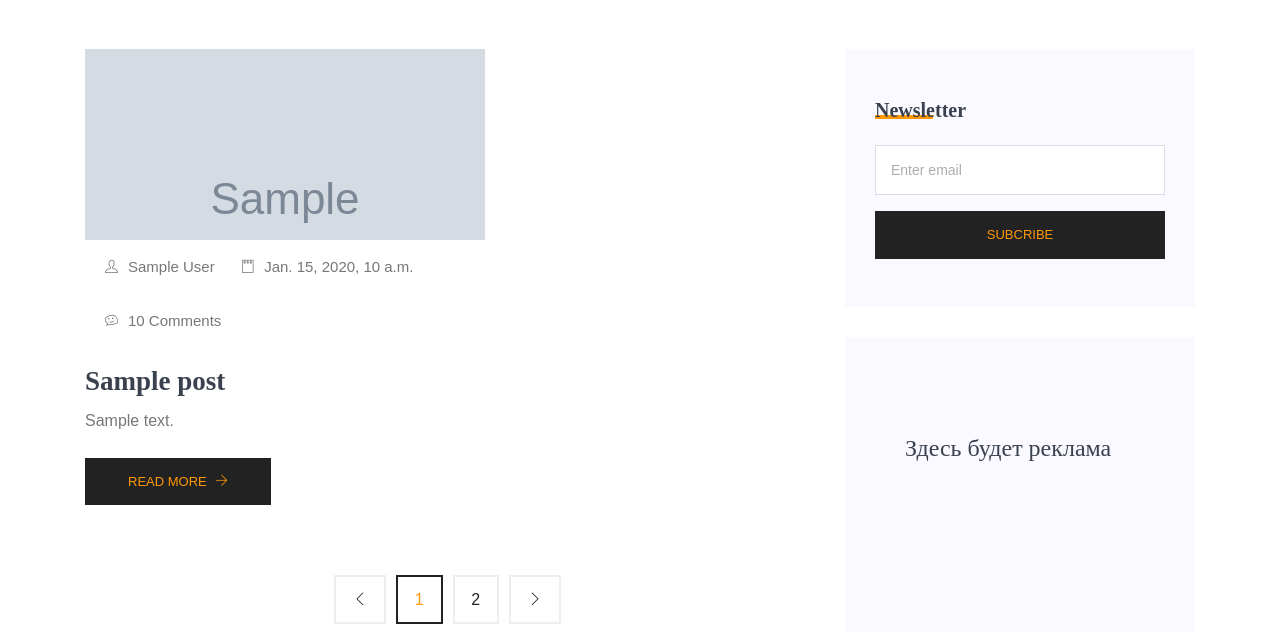
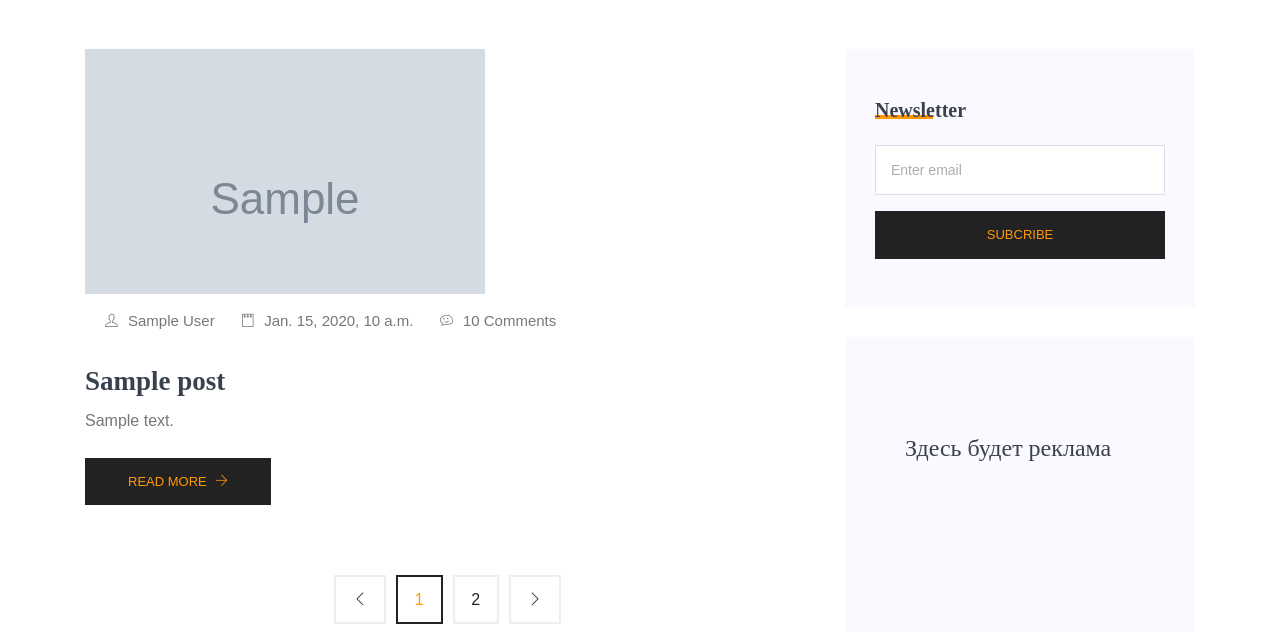
Before and after one commit to qDes/django_blog_layout, a Django app: template templates/index.html in a window 1280 px wide. Shown: the part 1566-2198 px from the top of the page. Run offline with Django 3.2, Linux system fonts and the light colour scheme; the template is opened without the code that fills it: most values are stand-ins (such as "Sample title", 1, 10 or a date in 2020); grey boxes marked "Sample" are stand-in pictures; parts of the project's set-up code (start-up, migrations or seed data) failed here and were passed over; some libraries are stand-ins or nearby versions.

Commit message:
fix inline styles

```diff
--- a/templates/index.html
+++ b/templates/index.html
@@ -65,13 +65,11 @@
                 {% else %}
                   <a href="{% url 'post_detail' slug=post.slug %}"><img class="img-fluid" src="{% static 'img/banner/blog.png' %}" alt=""> </a>
                 {% endif %}
-                <div style="max-width: 550px;">
-                  <ul class="thumb-info" >
+                  <ul class="thumb-info" style="max-width: 550px;">
                     <li><a href="#"><i class="ti-user"></i>{{ post.author }}</a></li>
                     <li><a href="#"><i class="ti-notepad"></i>{{ post.published_at }}</a></li>
                     <li><a href="#"><i class="ti-themify-favicon"></i>{{ post.comments_amount }} Comments</a></li>
                   </ul>
-                </div>
               </div>
               <div class="details mt-20">
                 <a href="{% url 'post_detail' slug=post.slug %}"><h3>{{ post.title }} </h3></a>
```
